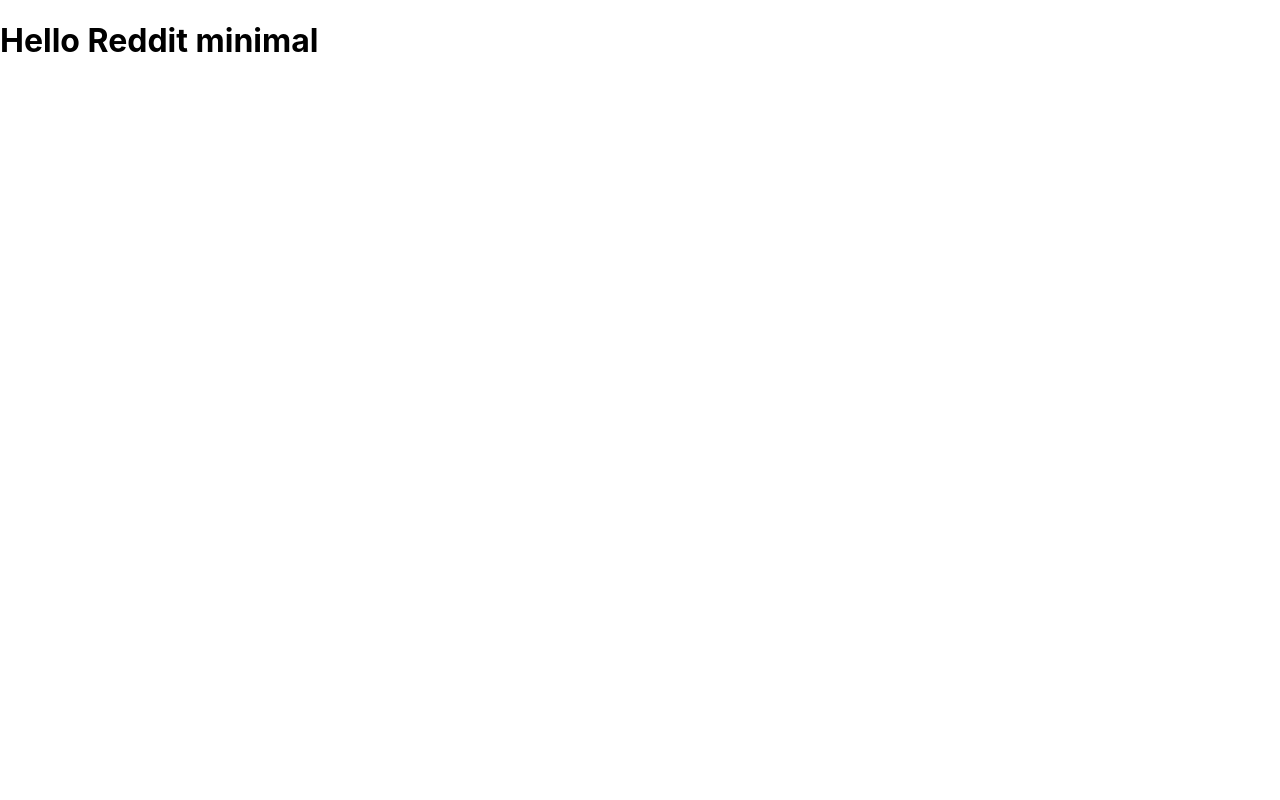
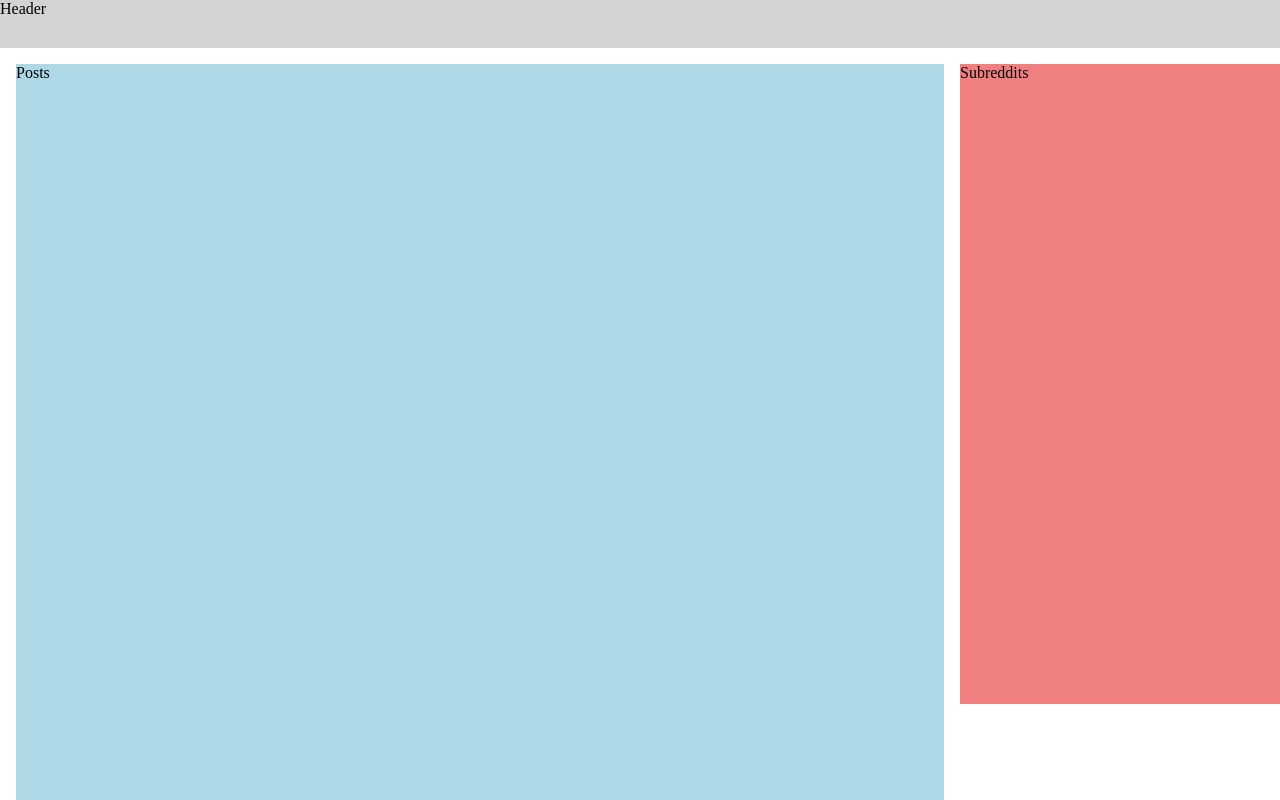
Before and after one commit to YSquid/reddit-minimal, a React (Create React App) app: page / in a window 1280 px wide. Shown: the top 800 px of the page. Built offline with nearby package versions, Linux system fonts and the light colour scheme.

Commit message:
main 3 component layout

```diff
--- a/src/app/App.css
+++ b/src/app/App.css
@@ -0,0 +1,7 @@
+.App {
+  display: grid;
+  grid-template-columns: 3fr 1fr;
+  grid-template-areas:
+  'header header'
+  'posts subreddits';
+}
--- a/src/app/App.js
+++ b/src/app/App.js
@@ -1,9 +1,15 @@
-import './App.css';
+import "./App.css";
+import Header from "../components/header/Header";
+import Posts from "../components/posts/Posts";
+import Subreddits from "../components/subreddits/Subreddits";
 
 function App() {
+
   return (
     <div className="App">
-      <h1>Hello Reddit minimal</h1>
+        <Header />
+        <Posts />
+        <Subreddits />
     </div>
   );
 }
--- /dev/null
+++ b/src/components/header/Header.css
@@ -0,0 +1,5 @@
+.Header {
+    background-color: lightgrey;
+    grid-area: header;
+    height: 3rem;
+}
--- a/src/components/header/Header.js
+++ b/src/components/header/Header.js
@@ -0,0 +1,11 @@
+import React from 'react'
+import './Header.css'
+
+function Header() {
+
+  return (
+    <div className='Header'>Header</div>
+  )
+}
+
+export default Header
--- /dev/null
+++ b/src/components/posts/Posts.css
@@ -0,0 +1,6 @@
+.Posts {
+    background-color: lightblue;
+    grid-area: posts;
+    height: 300rem;
+    margin: 1rem
+}
--- a/src/components/posts/Posts.js
+++ b/src/components/posts/Posts.js
@@ -0,0 +1,11 @@
+import React from 'react'
+import './Posts.css'
+
+function Posts() {
+
+  return (
+    <div className="Posts">Posts</div>
+  )
+}
+
+export default Posts
--- /dev/null
+++ b/src/components/subreddits/Subreddits.css
@@ -0,0 +1,7 @@
+.Subreddits {
+    background-color: lightcoral;
+    grid-area: subreddits;
+    height: 40rem;
+    margin: 1rem 0 0;
+
+}
--- /dev/null
+++ b/src/components/subreddits/Subreddits.js
@@ -0,0 +1,10 @@
+import React from 'react'
+import './Subreddits.css'
+
+function Subreddits() {
+  return (
+    <div className='Subreddits'>Subreddits</div>
+  )
+}
+
+export default Subreddits
--- a/src/index.css
+++ b/src/index.css
@@ -1,13 +1,7 @@
-body {
+* {
   margin: 0;
-  font-family: -apple-system, BlinkMacSystemFont, 'Segoe UI', 'Roboto', 'Oxygen',
-    'Ubuntu', 'Cantarell', 'Fira Sans', 'Droid Sans', 'Helvetica Neue',
-    sans-serif;
-  -webkit-font-smoothing: antialiased;
-  -moz-osx-font-smoothing: grayscale;
+  padding: 0;
+  border: 0;
+  outline: 0;
+  box-sizing: border-box;
 }
-
-code {
-  font-family: source-code-pro, Menlo, Monaco, Consolas, 'Courier New',
-    monospace;
-}
```
Also changed, not shown: src/components/comments/Comments.js (+9 -0 lines), src/components/post/Post.js (+9 -0 lines).
